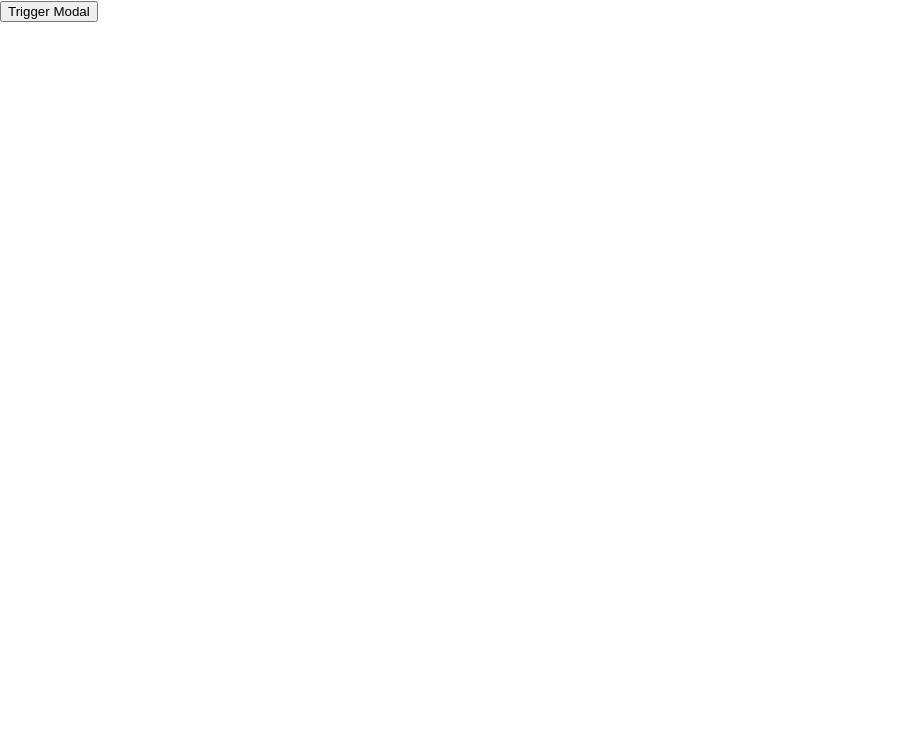
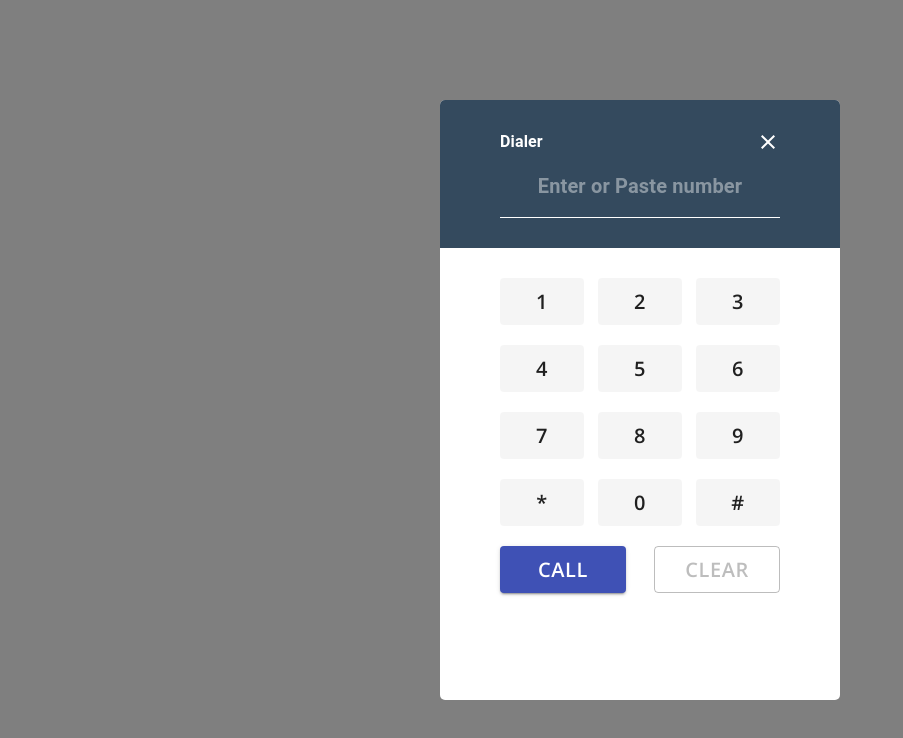
Before and after one commit to barrytickle/React-livechat-front-end, a React (Create React App) app: page / in a window 1280 px wide. Shown: the top 738 px of the page, without its empty margins (0-903 px from the left). Built offline with nearby package versions, Linux system fonts and the light colour scheme.

Commit message:
Dialer
Created a dialer component

```diff
--- /dev/null
+++ b/src/Dialer/Dialer.js
@@ -0,0 +1,140 @@
+import React, {Component} from "react";
+import Modal from 'react-modal';
+import './dialer.css';
+import Grid from "@material-ui/core/Grid";
+import Typography from "@material-ui/core/Typography";
+import {TextField} from "@material-ui/core";
+import Button from "@material-ui/core/Button";
+import CloseIcon from '@material-ui/icons/Close';
+
+export default class Dialer extends Component {
+    constructor(props){
+        super(props);
+
+        this.state ={
+            dialValue: '',
+            buttons: [1,2,3,4,5,6,7,8,9,0,'#','*'],
+            buttonStyle:{
+                button:'',
+                style:'outlined',
+            },
+            showModal:true,
+            clear: {
+                variant:'outlined',
+                disabled: 'disabled'
+            }
+        }
+
+        this.handleChange = this.handleChange.bind(this);
+        this.handleClear = this.handleClear.bind(this);
+        this.handleCall = this.handleCall.bind(this);
+        this.updateButtons = this.updateButtons.bind(this);
+
+        const list = this.state.buttons;
+        for(let i = 0; i < list.length; i++){
+            // let btn = 'button'+list[i];
+            this[`${i}_button`] = React.createRef()
+        }
+
+
+    }
+
+    updateButtons(list){
+        return this.setState({buttons: list});
+    }
+
+    handleChange(event) {
+        const val = event.target.value;
+        const letter = val.charAt(val.length-1);
+        const numbers = /^[0-9]+$/;
+        if(val.match(numbers) || val.includes("#") || val.includes('*') || val.includes(' ') || val.includes('+')){
+            const ref = this[`${letter}_button`];
+            this.setState({
+               buttonStyle:{
+                   button: `${letter}_button`,
+                   style: 'outlined'
+               }
+            });
+            if(val.length > 0){
+                this.setState(
+                    {
+                        clear:{
+                            variant:'contained',
+                            disabled:''
+                        }
+                    }
+                );
+            }else{
+                alert('this should fire');
+                this.setState({
+                    dialValue: ''
+                });
+            }
+            this.setState({dialValue: event.target.value});
+        }
+    }
+
+    handleClear(){
+        this.setState({
+            dialValue:'',
+            clear:{
+                variant:'outlined',
+                disabled:'disabled'
+            }
+        });
+    }
+
+    handleCall(){
+        console.log(this.state);
+    }
+
+    render(){
+        let list = [];
+        for (let i = 1; i <= 9; i++) {
+            list.push(i);
+        }
+        list.push('*', 0, '#');
+        const ButtonGroup = list.map((value, ind) =>
+          <Button key={"Button-" + ind} ref={this[`${value}_button`]} variant={this.state.buttonStyle.button === `${value}_button` ? this.state.buttonStyle.style : ''}>{value}</Button>
+        );
+        return (
+                <Grid container className="dialerModal">
+                    <div className="dialerBox">
+                        <header>
+                            <Grid container justify="space-between">
+                                <Typography style={{fontWeight:"bold"}}>
+                                    Dialer
+                                </Typography>
+                                <CloseIcon onClick={this.handleModal}/>
+                            </Grid>
+                            <TextField
+                                placeholder="Enter or Paste number"
+                                style={{width:"100%", color:"white", fontWeight:"bold"}}
+                                value={this.state.dialValue}
+                                onChange={this.handleChange}
+                            />
+                        </header>
+                        <main>
+                            <Grid container justify="space-between" className="dialerButtons">
+                                {ButtonGroup}
+                            </Grid>
+                            <Grid container justify="space-between">
+                                <Button
+                                    color="primary"
+                                    variant="contained"
+                                    style={{width:"45%", fontSize:"20px"}}
+                                    onClick={this.handleCall}
+                                >Call</Button>
+                                <Button
+                                    {...this.state.clear}
+                                    color='secondary'
+                                    style={{width:"45%", fontSize:"20px"}}
+                                    onClick={this.handleClear}
+                                >Clear</Button>
+                            </Grid>
+                        </main>
+                    </div>
+                </Grid>
+        )
+    }
+}
--- /dev/null
+++ b/src/Dialer/dialer.css
@@ -0,0 +1,66 @@
+@import url('https://fonts.googleapis.com/css2?family=Open+Sans:wght@600&display=swap');
+
+.dialerBox *{
+    font-family:'Open Sans', sans-serif;
+}
+
+.dialerBox .MuiSvgIcon-root{
+    cursor: pointer;
+}
+
+.dialerModal{
+    position: fixed;
+    top:0;
+    left:0;
+    height:100vh;
+    width:100%;
+    background:rgba(0,0,0,0.5);
+}
+
+.dialerBox{
+    height:600px;
+    width:400px;
+    position: absolute;
+    top:50%;
+    left:50%;
+    transform: translate(-50%, -50%);
+    background:white;
+    border-radius: 5px;
+    overflow: hidden;
+}
+
+.dialerBox header{
+    background:#344A5E;
+    padding:30px 60px;
+    color:white;
+}
+.dialerBox .MuiInput-underline:before{
+    border-bottom:1px solid white !important;
+}
+.dialerBox .MuiInput-underline:after{
+    border-bottom:3px solid #23384a !important;
+}
+
+.dialerBox .MuiInputBase-input{
+    font-weight:600;
+    font-size:20px;
+    padding:20px;
+    color:white;
+    text-align:center;
+}
+
+.dialerBox main{
+    padding:30px 60px;
+}
+
+.dialerBox .dialerButtons button{
+    width:30%;
+    font-size:20px;
+    margin-bottom:20px;
+    background-color: rgba(0, 0, 0, 0.04);
+    font-weight:600;
+}
+
+.dialerBox .dialerButtons button:hover{
+    background-color:rgba(0, 0, 0, 0.1)
+}
--- a/src/SendMessageSimple/SendMessageSimple.js
+++ b/src/SendMessageSimple/SendMessageSimple.js
@@ -101,8 +101,7 @@ export default class SendMessageSimple extends React.Component {
         console.log(media);
         return (
             <div>
-                <button onClick={this.handleOpenModal}>Trigger Modal</button>
-                <Modal media={media} type={this.state.type} isOpen={this.state.showModal} className="modal">
+x                <Modal media={media} type={this.state.type} isOpen={true} className="modal">
                     <Paper className="containerDefault">
                         {this.showHeader(media)}
                         <Grid container justify="space-between">
--- a/src/index.js
+++ b/src/index.js
@@ -3,14 +3,43 @@ import ReactDOM from 'react-dom';
 import './index.css';
 import App from './App';
 import SendMessageAlt from './SendMessage/SendMessageAlt';
-import SendMessageSimple from './SendMessageSimple/SendMessageSimple';
+import Button from '@material-ui/core/Button';
+// import SendMessageSimple from './SendMessageSimple/SendMessageSimple';
+import Dialer from './Dialer/Dialer';
 import * as serviceWorker from './serviceWorker';
 
+// export default class Test extends React.Component{
+//     constructor() {
+//         super();
+//         this.toggleModal = this.toggleModal.bind(this);
+//
+//         this.state={
+//             show: false
+//         }
+//
+//     };
+//     toggleModal(){
+//       return this.setState({show: true});
+//
+//     };
+//     render(){
+//
+//         // return <h1>Hello World</h1>;
+//
+//
+//
+//
+//         if(this.state.show){
+//             return <SendMessageSimple type="sms"/>;
+//         }else{
+//             return <Button onClick={this.toggleModal}>Open Modal</Button>;
+//         }
+//     }
+// }
+
+
 ReactDOM.render(
-  <React.StrictMode>
-    {/*<SendMessageAlt />*/}
-    <SendMessageSimple type="sms"/>
-  </React.StrictMode>,
+  <Dialer/>,
   document.getElementById('root')
 );
 
```
